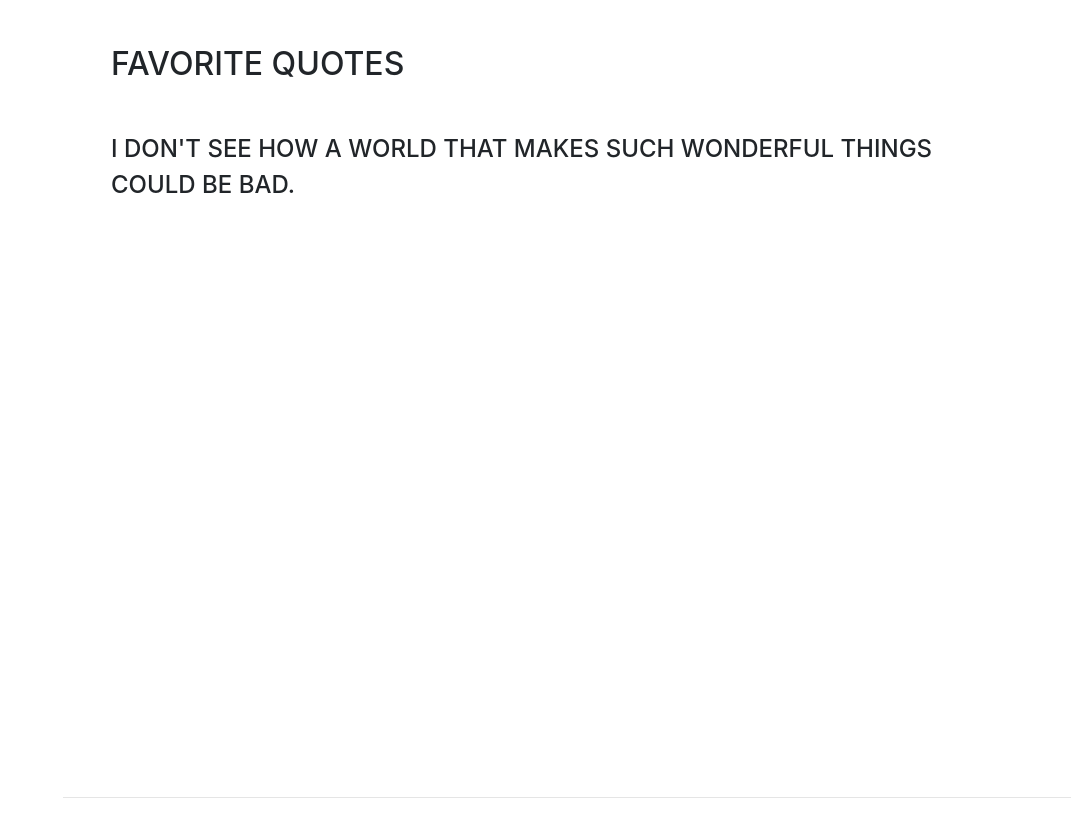
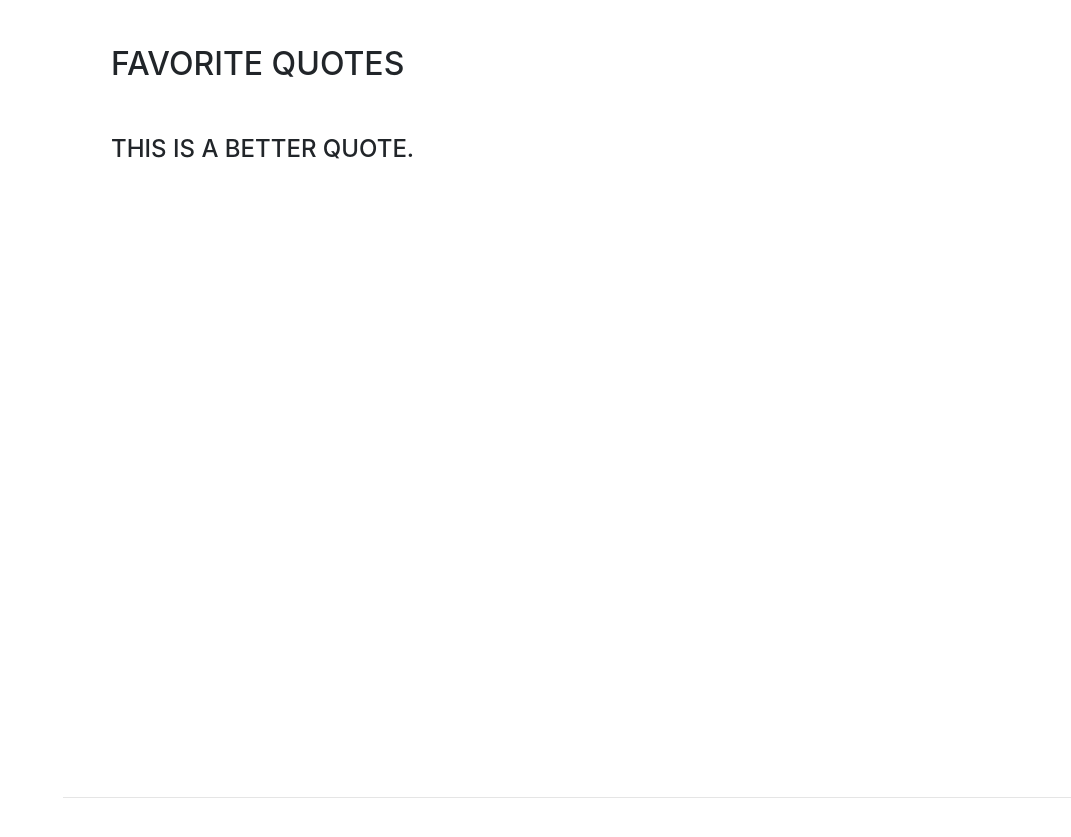
Before and after one commit to yiyingd/yiyingd_ariel, a website with bundled scripts: page index.html in a window 1280 px wide. Shown: the part 804-1641 px from the top of the page, without its empty margins (209-1280 px from the left). Built offline with nearby package versions, Linux system fonts and the light colour scheme; a web font is replaced by a local one.

Commit message:
add quote

```diff
--- a/index.html
+++ b/index.html
@@ -66,7 +66,7 @@
         <h2 class="mb-5">Favorite Quotes</h2>
 
         <div class="resume-item d-flex flex-column flex-md-row justify-content-between mb-5">
-        <div class="subheading mb-3">I don't see how a world that makes such wonderful things could be bad.</div>
+        <div class="subheading mb-3">This is a better quote.</div>
         </div>
 
       </div>
```
